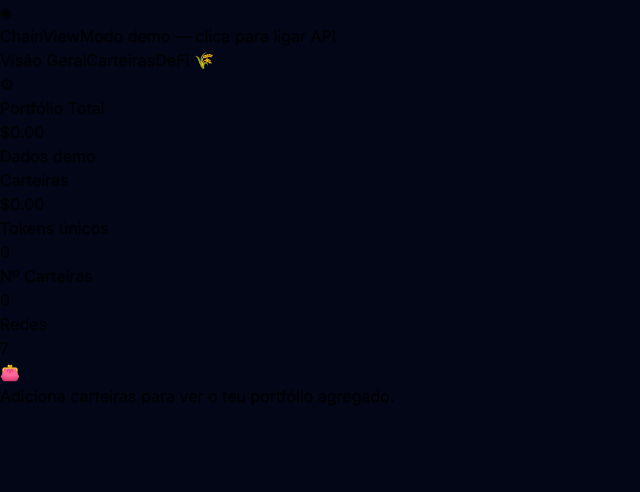
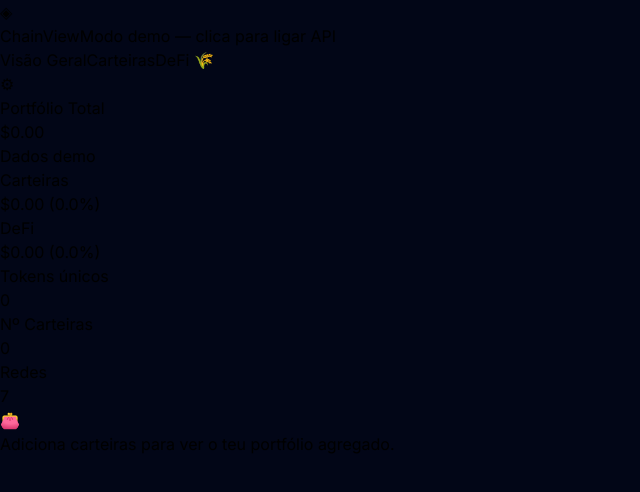
Before and after one commit to nogueira3124/chainview, a React (Vite) app: page / in a window 1280 px wide. Shown: the top 492 px of the page, without its empty margins (0-640 px from the left). Built offline with nearby package versions, Linux system fonts and the light colour scheme.

Commit message:
feat: separar Carteiras vs DeFi na Visao Geral

```diff
--- a/src/App.jsx
+++ b/src/App.jsx
@@ -817,39 +817,27 @@ function WalletDetail({ wallet, apiKey }) {
 function OverviewView({ wallets, walletsData, apiKey }) {
   const allTokens = {};
   let grand = 0;
+  let walletValue = 0;
+  let defiValue = 0;
   wallets.forEach((w) => {
     (walletsData[w.address] || []).forEach((t) => {
       const val = t.balance * t.price;
       grand += val;
+      const isDeFi = !!detectDeFiPosition(t);
+      if (isDeFi) defiValue += val; else walletValue += val;
       const key = t.symbol.toUpperCase();
-      if (!allTokens[key]) allTokens[key] = { ...t, totalBalance:0, totalValue:0 };
+      if (!allTokens[key]) allTokens[key] = { ...t, totalBalance: 0, totalValue: 0, isDeFi };
       allTokens[key].totalBalance += t.balance;
       allTokens[key].totalValue += val;
     });
   });
-  const tokenList = Object.values(allTokens).sort((a,b) => b.totalValue - a.totalValue);
+  const tokenList = Object.values(allTokens).sort((a, b) => b.totalValue - a.totalValue);
+  const walletTokens = tokenList.filter((t) => !t.isDeFi);
+  const defiTokens = tokenList.filter((t) => t.isDeFi);
+  const walletPct = grand > 0 ? (walletValue / grand) * 100 : 0;
+  const defiPct = grand > 0 ? (defiValue / grand) * 100 : 0;
 
-  return (
-    <div className="space-y-6">
-      <div className="bg-gradient-to-br from-blue-950/60 to-purple-950/60 border border-blue-800/40 rounded-2xl p-6">
-        <div className="flex items-start justify-between">
-          <div>
-            <p className="text-slate-400 text-sm mb-1">Portfólio Total</p>
-            <p className="text-4xl font-bold text-white mb-4">{fmtUSD(grand)}</p>
-          </div>
-          {!apiKey && <span className="text-xs bg-amber-900/40 border border-amber-700/40 text-amber-300 px-2 py-1 rounded-full">Dados demo</span>}
-        </div>
-        <div className="flex gap-8">
-          <div><p className="text-slate-400 text-xs">Carteiras</p><p className="text-blue-300 font-semibold">{fmtUSD(grand)}</p></div>
-          <div><p className="text-slate-400 text-xs">Tokens únicos</p><p className="text-slate-300 font-semibold">{tokenList.length}</p></div>
-          <div><p className="text-slate-400 text-xs">Nº Carteiras</p><p className="text-slate-300 font-semibold">{wallets.length}</p></div>
-          <div><p className="text-slate-400 text-xs">Redes</p><p className="text-slate-300 font-semibold">7</p></div>
-        </div>
-      </div>
-
-      {tokenList.length > 0 && (
-        <div>
-          <h3 className="text-slate-400 text-xs font-semibold uppercase tracking-wider mb-3">Tokens Agregados</h3>
+  const renderTable = (list, sectionTotal) => (
     <div className="bg-slate-800/50 border border-slate-700 rounded-xl overflow-hidden">
       <table className="w-full text-sm">
         <thead>
@@ -857,13 +845,13 @@ function OverviewView({ wallets, walletsData, apiKey }) {
             <th className="text-left py-2 px-4">Token</th>
             <th className="text-right py-2 px-4">Saldo Total</th>
             <th className="text-right py-2 px-4">Valor</th>
-                  <th className="text-right py-2 px-4">% Portfolio</th>
+            <th className="text-right py-2 px-4">% Secção</th>
             <th className="text-right py-2 px-4">24h</th>
           </tr>
         </thead>
         <tbody>
-                {tokenList.map((t) => {
-                  const pct = grand > 0 ? (t.totalValue/grand)*100 : 0;
+          {list.map((t) => {
+            const pct = sectionTotal > 0 ? (t.totalValue / sectionTotal) * 100 : 0;
             return (
               <tr key={t.symbol} className="border-b border-slate-800/50 hover:bg-slate-800/30 transition-colors">
                 <td className="py-3 px-4">
@@ -877,7 +865,7 @@ function OverviewView({ wallets, walletsData, apiKey }) {
                 <td className="py-3 px-4 text-right">
                   <div className="flex items-center justify-end gap-2">
                     <div className="w-16 h-1.5 bg-slate-700 rounded-full overflow-hidden">
-                            <div className="h-full bg-blue-500 rounded-full" style={{ width:`${Math.min(pct,100)}%` }} />
+                      <div className={`h-full rounded-full ${t.isDeFi ? "bg-emerald-500" : "bg-blue-500"}`} style={{ width: `${Math.min(pct, 100)}%` }} />
                     </div>
                     <span className="text-slate-400 text-xs w-10 text-right">{pct.toFixed(1)}%</span>
                   </div>
@@ -889,6 +877,56 @@ function OverviewView({ wallets, walletsData, apiKey }) {
         </tbody>
       </table>
     </div>
+  );
+
+  return (
+    <div className="space-y-6">
+      <div className="bg-gradient-to-br from-blue-950/60 to-purple-950/60 border border-blue-800/40 rounded-2xl p-6">
+        <div className="flex items-start justify-between">
+          <div>
+            <p className="text-slate-400 text-sm mb-1">Portfólio Total</p>
+            <p className="text-4xl font-bold text-white mb-4">{fmtUSD(grand)}</p>
+          </div>
+          {!apiKey && <span className="text-xs bg-amber-900/40 border border-amber-700/40 text-amber-300 px-2 py-1 rounded-full">Dados demo</span>}
+        </div>
+
+        {grand > 0 && (
+          <div className="w-full h-2 bg-slate-800 rounded-full overflow-hidden flex mb-4">
+            {walletPct > 0 && <div className="h-full bg-blue-500" style={{ width: `${walletPct}%` }} />}
+            {defiPct > 0 && <div className="h-full bg-emerald-500" style={{ width: `${defiPct}%` }} />}
+          </div>
+        )}
+
+        <div className="flex gap-8 flex-wrap">
+          <div>
+            <p className="text-slate-400 text-xs flex items-center gap-1.5"><span className="w-2 h-2 rounded-full bg-blue-500 inline-block" />Carteiras</p>
+            <p className="text-blue-300 font-semibold">{fmtUSD(walletValue)} <span className="text-slate-500 text-xs font-normal">({walletPct.toFixed(1)}%)</span></p>
+          </div>
+          <div>
+            <p className="text-slate-400 text-xs flex items-center gap-1.5"><span className="w-2 h-2 rounded-full bg-emerald-500 inline-block" />DeFi</p>
+            <p className="text-emerald-300 font-semibold">{fmtUSD(defiValue)} <span className="text-slate-500 text-xs font-normal">({defiPct.toFixed(1)}%)</span></p>
+          </div>
+          <div><p className="text-slate-400 text-xs">Tokens únicos</p><p className="text-slate-300 font-semibold">{tokenList.length}</p></div>
+          <div><p className="text-slate-400 text-xs">Nº Carteiras</p><p className="text-slate-300 font-semibold">{wallets.length}</p></div>
+          <div><p className="text-slate-400 text-xs">Redes</p><p className="text-slate-300 font-semibold">7</p></div>
+        </div>
+      </div>
+
+      {walletTokens.length > 0 && (
+        <div>
+          <h3 className="text-slate-400 text-xs font-semibold uppercase tracking-wider mb-3">
+            Tokens da Carteira <span className="text-slate-600 normal-case">· {fmtUSD(walletValue)}</span>
+          </h3>
+          {renderTable(walletTokens, walletValue)}
+        </div>
+      )}
+
+      {defiTokens.length > 0 && (
+        <div>
+          <h3 className="text-slate-400 text-xs font-semibold uppercase tracking-wider mb-3">
+            Posições DeFi 🌾 <span className="text-slate-600 normal-case">· {fmtUSD(defiValue)}</span>
+          </h3>
+          {renderTable(defiTokens, defiValue)}
         </div>
       )}
 
```
Lines whose indentation alone changed are shown as unchanged.
